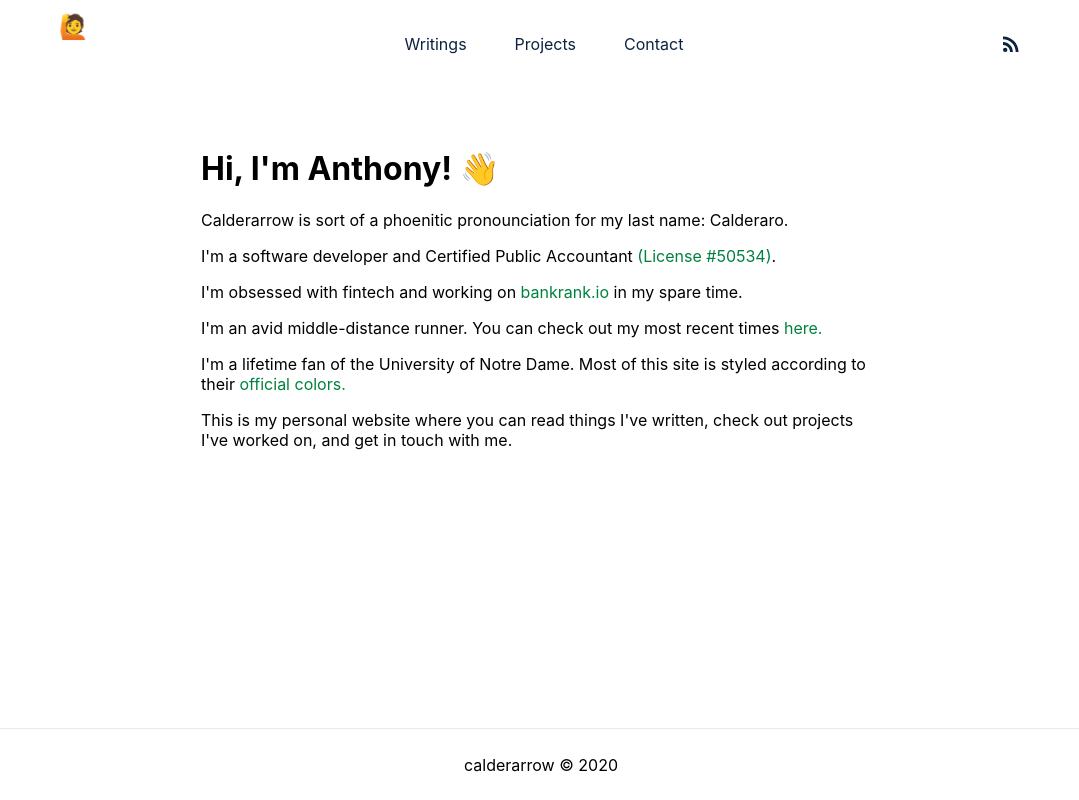
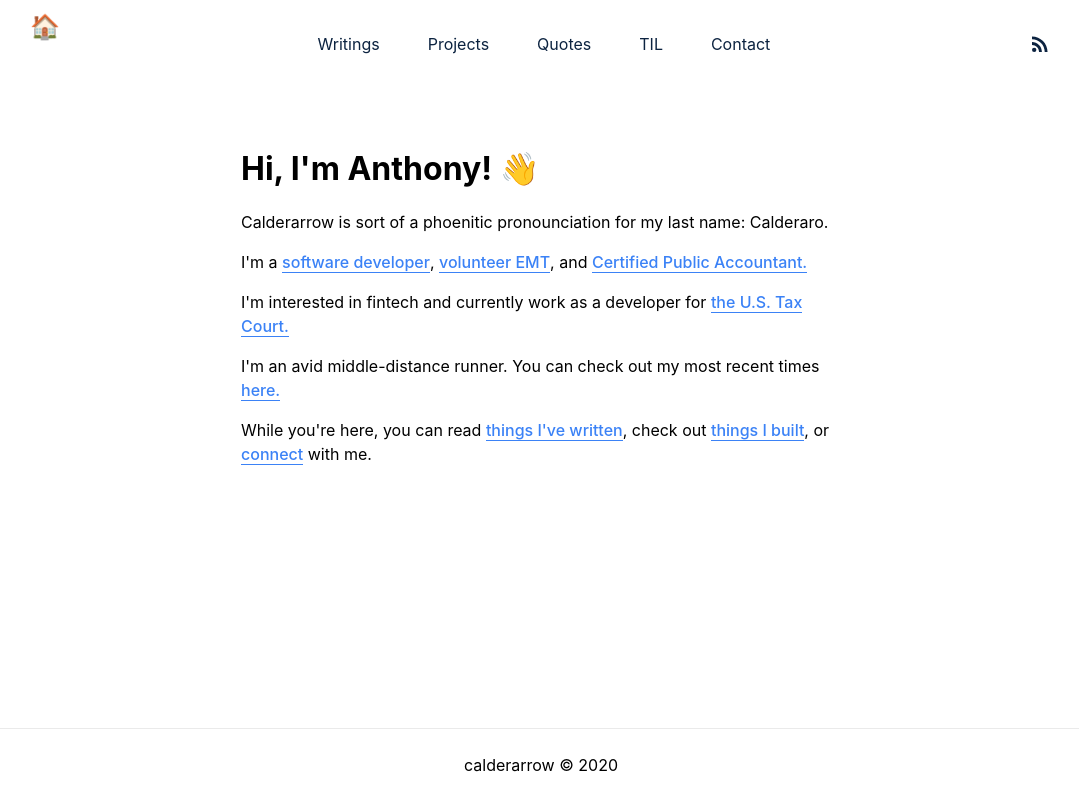
Before and after one commit to Anthony-Calderaro/calderarrow, a Next.js app: page / in a window 1280 px wide. Shown: the whole page, without its empty margins (99-1178 px from the left). Built offline with nearby package versions, Linux system fonts and the light colour scheme.

Commit message:
Updated text on the home page. Backed out the text from /.index to staticText.js Added styling and refactored the ND styles to be more generic. Updated the content todos for the footer.

```diff
--- a/components/Header.js
+++ b/components/Header.js
@@ -1,7 +1,7 @@
 import headerStyles from '../styles/Header.module.css';
 import Link from 'next/link';
 
-const links = ['writings', 'projects', 'contact'];
+const links = ['writings', 'projects', 'quotes', 'TIL', 'contact'];
 const icons = ['Subscribe'];
 
 const LinkCategory = ({ category }) => <Link href={`/${category}`}><a className={headerStyles.link}>{category}</a></Link>;
@@ -9,6 +9,7 @@ const LinkCategory = ({ category }) => <Link href={`/${category}`}><a className=
 const Icon = ({ icon }) => {
   let iconImage = <div></div>;
 
+  // todo: Replace this rss icon with a theme changer
   switch(icon) {
     case 'Subscribe':
       iconImage = <svg xmlns="http://www.w3.org/2000/svg" viewBox="0 0 24 24" fill="#0c2340" width="24px" height="24px"><path d="M0 0h24v24H0z" fill="none"/><circle cx="6.18" cy="17.82" r="2.18"/><path d="M4 4.44v2.83c7.03 0 12.73 5.7 12.73 12.73h2.83c0-8.59-6.97-15.56-15.56-15.56zm0 5.66v2.83c3.9 0 7.07 3.17 7.07 7.07h2.83c0-5.47-4.43-9.9-9.9-9.9z"/></svg>;
@@ -23,7 +24,7 @@ const Header = () => {
   return (
     <div className={headerStyles.headerContainer}>
       <Link href='/'>
-        <a className={headerStyles.logo}>&#128587;</a>
+        <a className={headerStyles.logo}>🏠</a>
       </Link>
 
       <div className={headerStyles.linkContainer}>
--- a/package.json
+++ b/package.json
@@ -7,6 +7,12 @@
     "start": "next dev"
   },
   "dependencies": {
+    "@fortawesome/fontawesome-free": "^5.15.1",
+    "@fortawesome/fontawesome-svg-core": "^1.2.32",
+    "@fortawesome/free-brands-svg-icons": "^5.15.1",
+    "@fortawesome/free-regular-svg-icons": "^5.15.1",
+    "@fortawesome/free-solid-svg-icons": "^5.15.1",
+    "@fortawesome/react-fontawesome": "^0.1.14",
     "next": "10.0.1",
     "react": "17.0.1",
     "react-dom": "17.0.1"
--- a/pages/contact.js
+++ b/pages/contact.js
@@ -5,6 +5,7 @@ export default function Projects() {
   return (
     <div>
       Coming soon.
+      {/* Todo: Make a wall of icons for linking to my various profiles and accounts? */}
       {/* <h1>Our Holistic Approach</h1> */}
       {/* <p style={{ lineHeight: '2rem' }}>Our team obtains updated bank data and adds dozens of new accounts and products every day. Unlike other companies[Quora link] or blogs offering financial advice that provide you with a preselected number of options and recommend the best from that pool of choices, so they can receive kickbacks or show more advertisements. We don't serve ads, and we don't exclude any companies or products. We intentionally seek out the most accurate, up-to-date information on as many products as humanly possible, to ensure that you're making a fully informed decision.</p>
 
--- a/pages/index.js
+++ b/pages/index.js
@@ -1,17 +1,42 @@
 import Link from 'next/link';
+import { homePageLinks } from '../public/staticText';
+
 import styles from '../styles/Home.module.css';
 
+const HomePageLink = ({ linkObject }) => {
+  console.log(linkObject)
+  const { link, text } = linkObject;
+  return (
+    <Link href={link}>
+      <a target='#' className={styles.blogLink}>
+        {text}
+      </a>
+    </Link>
+  )
+}
 export default function Home() {
+  console.log('homePageLinks', homePageLinks)
   return (
-    <div>
+    <div className={styles.home_container}>
       <h1>Hi, I'm Anthony! 👋</h1>
       <p>Calderarrow is sort of a phoenitic pronounciation for my last name: Calderaro.</p>
-      <p>I'm a software developer and Certified Public Accountant <Link href='https://cpaportal.boa.virginia.gov/Verification/'><a className={styles.blogLink}>(License #50534)</a></Link>. </p>
-      <p>I'm obsessed with fintech and working on <Link href='https://bankrank.io'><a className={styles.blogLink}>bankrank.io</a></Link> in my spare time.</p>
-      <p>I'm an avid middle-distance runner. You can check out my most recent times <Link href='/writings/run-log'><a className={styles.blogLink}>here.</a></Link></p>
-      <p>I'm a lifetime fan of the University of Notre Dame. Most of this site is styled according to their <Link href='https://onmessage.nd.edu/university-branding/colors/'><a className={styles.blogLink}>official colors.</a></Link></p>
-      <p>This is my personal website where you can read things I've written, check out projects I've worked on, and get in touch with me.</p>
-
+      <p>I'm a <HomePageLink linkObject={homePageLinks.software} />, <HomePageLink linkObject={homePageLinks.dlvfr} />, and <HomePageLink linkObject={homePageLinks.cpa} /></p>
+      <p>I'm interested in fintech and currently work as a developer for <HomePageLink linkObject={homePageLinks.employer} /></p>
+      <p>I'm an avid middle-distance runner. You can check out my most recent times <HomePageLink linkObject={homePageLinks.running} /></p>
+      <p>While you're here, you can read <HomePageLink linkObject={homePageLinks.writings} />, check out <HomePageLink linkObject={homePageLinks.projects} />, or <HomePageLink linkObject={homePageLinks.contact} /> with me.</p>
+{/*
+  Todo: Timeline https://leerob.io/
+    Currently playing
+    // New line
+    Spotify Link to profile or top tracks music
+    Twitter icon
+    Github icon
+    Linkedin
+    RSS icon
+    <FontAwesomeIcon icon={faLinkedinIn} />
+    import { FontAwesomeIcon } from '@fortawesome/react-fontawesome'
+import { faLinkedinIn } from '@fortawesome/free-brands-svg-icons'
+*/}
       {/* <div>
         <p>I'm currently working on</p>
 
--- a/public/staticText.js
+++ b/public/staticText.js
@@ -1,4 +1,39 @@
-export const essayCategories = ['money', 'athletics', 'life', 'family', 'reflection'];
+export const essayCategories = ['money', 'athletics', 'life', 'family', 'reflection', 'how-to'];
+
+export const homePageLinks = {
+  software: {
+    link: 'https://github.com/Anthony-Calderaro',
+    text: 'software developer'
+  },
+  dlvfr: {
+    link: 'https://www.dlvfrd.org/',
+    text: 'volunteer EMT'
+  },
+  cpa: {
+    link: 'https://cpaportal.boa.virginia.gov/Verification/',
+    text: 'Certified Public Accountant.'
+  },
+  employer: {
+    link: 'https://www.ustaxcourt.gov/',
+    text: 'the U.S. Tax Court.'
+  },
+  running: {
+    link: '/writings/run-log',
+    text: 'here.'
+  },
+  writings: {
+    link: '/writings',
+    text: `things I've written`
+  },
+  projects: {
+    link: '/projects',
+    text: 'things I built'
+  },
+  contact: {
+    link: '/contact',
+    text: 'connect'
+  },
+};
 
 export const essays = [
   {
--- a/styles/Header.module.css
+++ b/styles/Header.module.css
@@ -21,10 +21,15 @@
 }
 
 .link, .icon {
-  padding: 12px 24px;
+  padding: 12px 0;
+  margin: 0 24px;
   display: flex;
   justify-content: space-around;
   align-items: center;
   text-transform: capitalize;
   color: #0c2340;
 }
+
+.link:hover {
+  border-bottom: 1px solid #d39F10;
+}
--- a/styles/Home.module.css
+++ b/styles/Home.module.css
@@ -1,7 +1,12 @@
 .blogLink {
-  color: #00823E;
+  color: #3b82f6;
+  border-bottom: 1px solid #3b82f6;
+  font-weight: 500;
 }
 
+.blogLink:hover {
+  border-bottom: 1px solid #0c2340;
+}
 .footer {
   width: 100%;
   height: 9vh;
@@ -90,12 +95,9 @@
   font-size: 1.5rem;
 }
 
-.card p {
-  margin: 0;
-  font-size: 1.25rem;
-  line-height: 1.5;
+.home_container p {
+  line-height: 24px;
 }
-
 .logo {
   height: 1em;
 }
--- a/styles/Writings.module.css
+++ b/styles/Writings.module.css
@@ -2,7 +2,7 @@
   display: flex;
   align-items: center;
   flex-direction: column;
-  width: 650px;
+  width: 600px;
 }
 
 .searchOptions {
@@ -124,9 +124,8 @@
 
 
 .blogCard {
-  border-top: 1px solid #a6a6a6;
   padding: 10px;
-  width: 650px;
+  width: 600px;
 }
 
 .blogCard:hover {
--- a/styles/globals.css
+++ b/styles/globals.css
@@ -19,7 +19,7 @@ main {
   display: flex;
   padding-top: 5vh;
   flex-direction: column;
-  max-width: 680px;
+  max-width: 600px;
   min-height: 80vh; /* Todo: Fix so not fixed */
 }
 
```
Also changed, not shown: pages/_app.js (+2 -1 lines), 1 other file (tests, documents, lock files or other folders).
